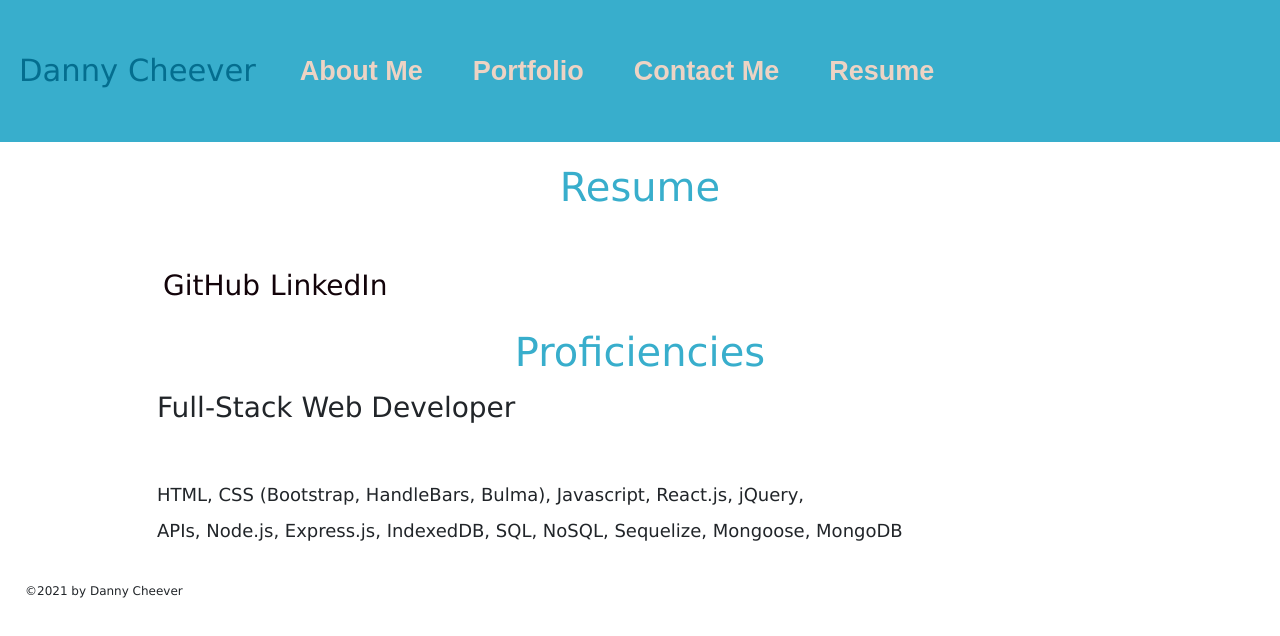
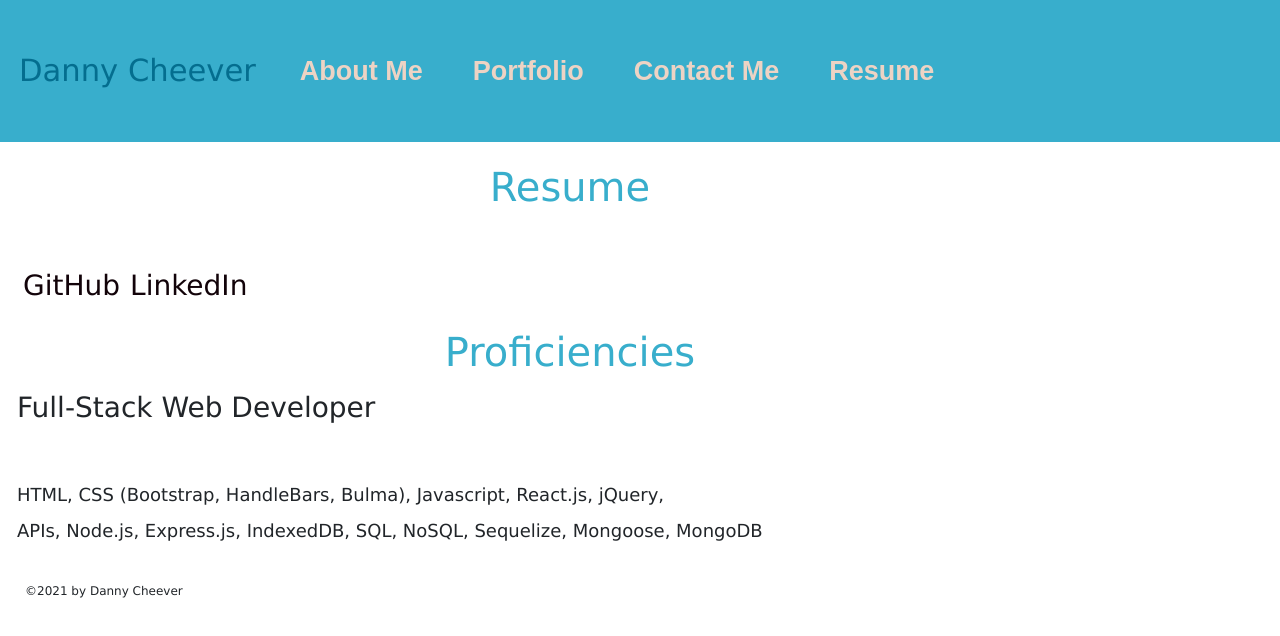
Before and after one commit to dcheever88/react-portfolio, a React (Create React App) app: page /resume in a window 1280 px wide. Shown: the top 636 px of the page. Built offline with nearby package versions, Linux system fonts and the light colour scheme.

Commit message:
about me is ok now

```diff
--- a/src/App.css
+++ b/src/App.css
@@ -100,8 +100,7 @@ img {
 }
 
 #avatar {
-  max-height: 100px;
-  border-radius: 300px;
+  max-height: 200px;
 }
 
 span[role="img"] {
@@ -172,10 +171,8 @@ textarea {
 }
 
 .container {
-  width: 80%;
-  max-width: 1000px;
-  margin-left: auto;
-  margin-right: auto;
+  width: 100%;
+  margin-left: 0;
 }
 
 .flex-row {
--- a/src/components/AboutMe/AboutMe.js
+++ b/src/components/AboutMe/AboutMe.js
@@ -2,16 +2,19 @@ import React from 'react';
 
 const AboutMe = () => {
     return (
-        <section classname="container">
-            <h1 class="about">Danny Cheever</h1>
-            <div>
-
-                <img class="mb-5" id="avatar" src="https://avatars.githubusercontent.com/u/78058224?v=4" alt="Danny Cheever" />
+        <div class="container">
+            <div class="row m-5">
+                <div class="col-3">
+                    <img id="avatar" src="https://avatars.githubusercontent.com/u/78058224?v=4" alt="Danny Cheever" />
+                </div>
+            <div class="col">
+                <h1 class="pb-4 pt-4">Danny Cheever</h1>
                 <p>
                     Growing in my programming ability. Full-stack web developer.
                 </p>
             </div>
-        </section>
+            </div>
+        </div>
     );
 }
 
--- a/src/components/Header/Header.js
+++ b/src/components/Header/Header.js
@@ -15,7 +15,7 @@ const Header = () => {
             </header>
 
 
-            <div className="headers">
+            <div>
                 <Route exact path="/" render={() => <Redirect to="/aboutme" />} />
                 <Route path="/aboutme" component={AboutMe} />
                 <Route path="/portfolio" component={Portfolio} />
```
